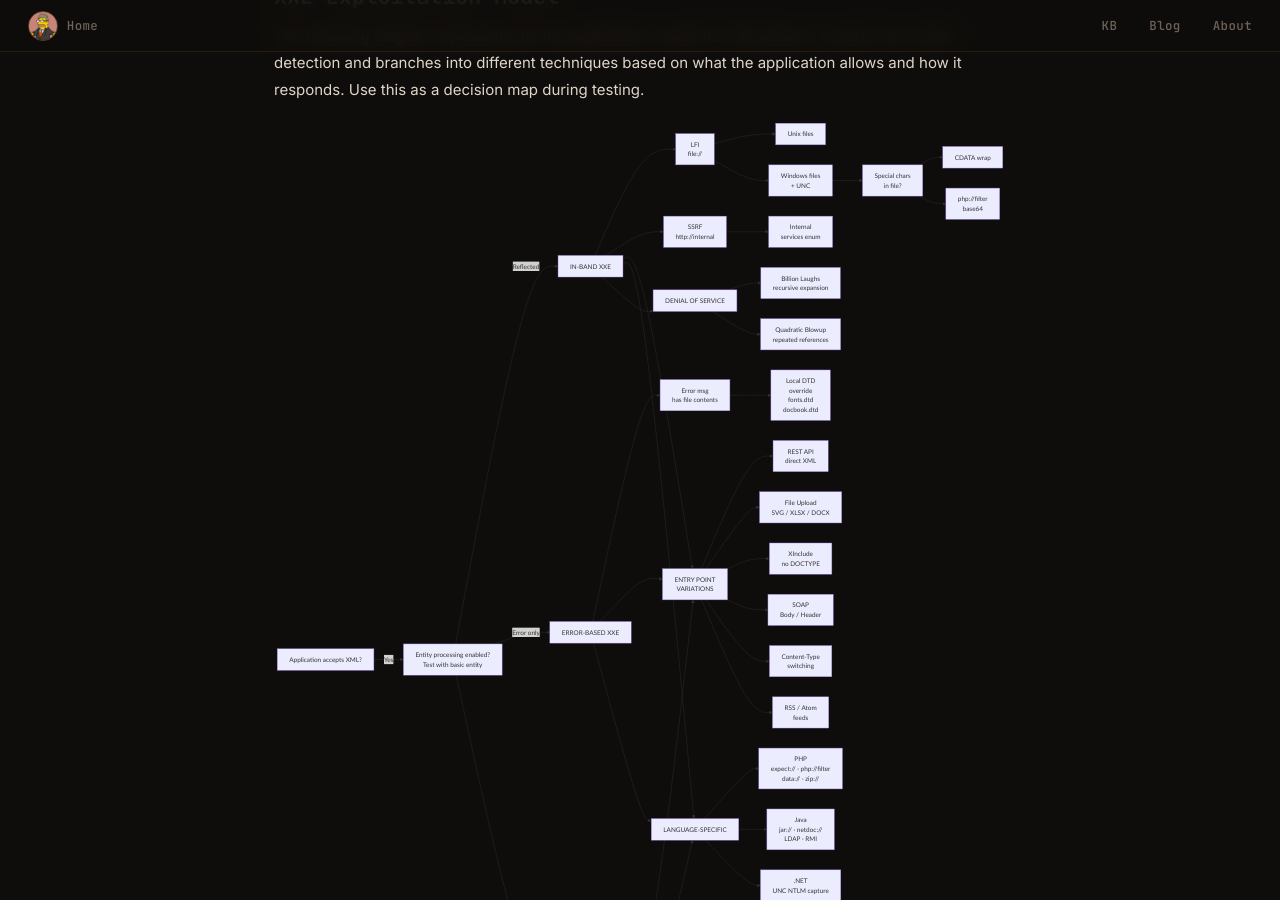
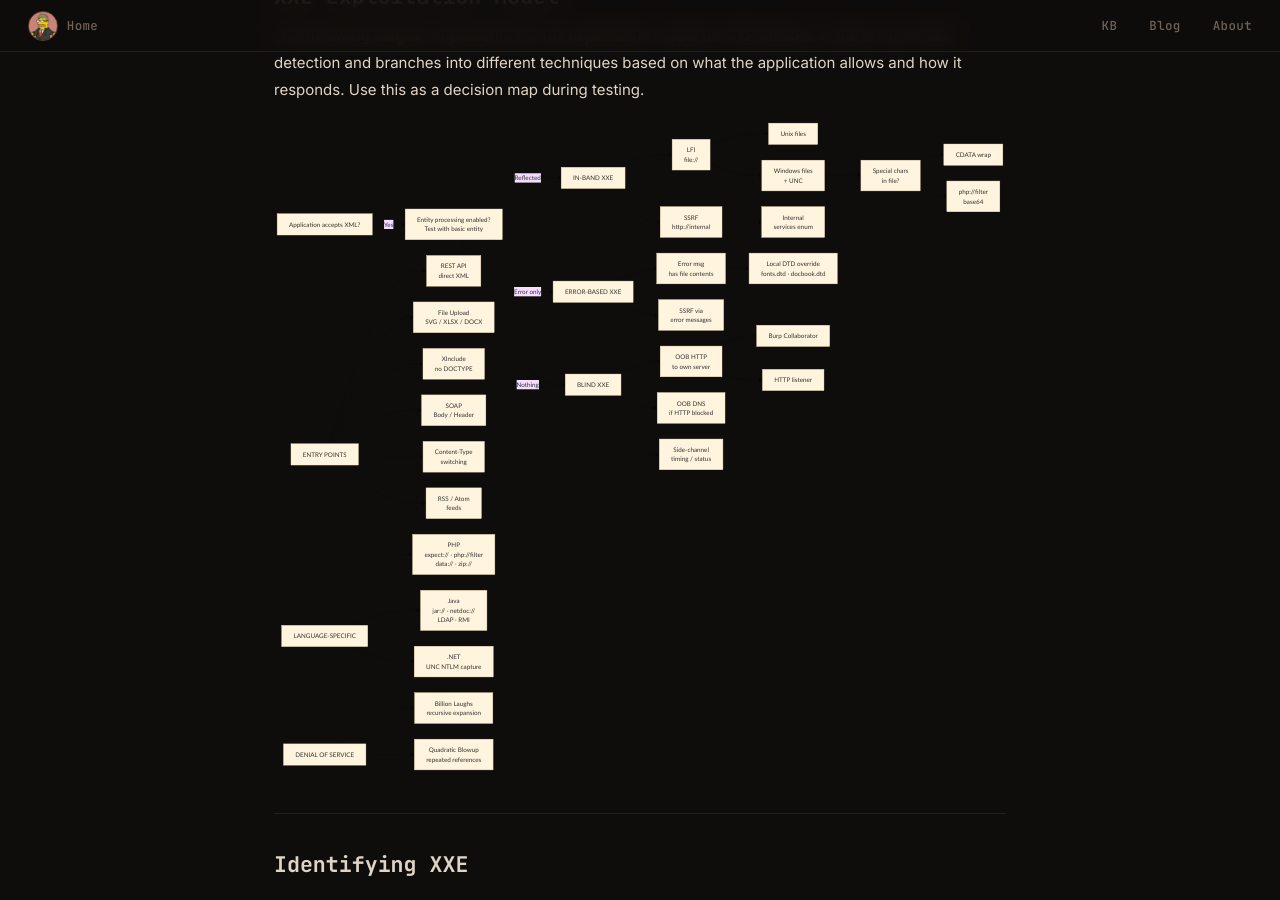
Before and after one commit to HansMolemanPNG/hansmolemanpng.github.io, an MkDocs documentation site: the page built from docs/kb/injection-attacks/xxe.md, in a window 1280 px wide and 900 px high, scrolled down 9648 px. Built offline with MkDocs 1.6.1, drawn with Linux system fonts in a browser that asks for light colours; nearby versions of some CDN libraries; some of the changed lines change nothing that is shown.

Commit message:
Update xxe.md

````diff
--- a/docs/kb/injection-attacks/xxe.md
+++ b/docs/kb/injection-attacks/xxe.md
@@ -303,37 +303,41 @@ Java has the broadest protocol support which is why Java-specific techniques (ja
 The following diagram represents the full exploitation model for XXE attacks. It starts from initial detection and branches into different techniques based on what the application allows and how it responds. Use this as a decision map during testing.
 
 ```mermaid
+%%{init: {'theme': 'base', 'flowchart': {'rankSpacing': 60, 'nodeSpacing': 40}}}%%
 graph LR
+
+    %% ROOT
     A[Application accepts XML?] -->|Yes| B[Entity processing enabled?\nTest with basic entity]
+
+    %% THREE BRANCHES
     B -->|Reflected| C[IN-BAND XXE]
     B -->|Error only| D[ERROR-BASED XXE]
     B -->|Nothing| E[BLIND XXE]
 
+    %% IN-BAND
     C --> F[LFI\nfile://]
     C --> G[SSRF\nhttp://internal]
-
     F --> F1[Unix files]
     F --> F2[Windows files\n+ UNC]
     F2 --> F3[Special chars\nin file?]
     F3 --> F4[CDATA wrap]
     F3 --> F5[php://filter\nbase64]
-
     G --> G1[Internal\nservices enum]
 
+    %% ERROR-BASED
     D --> D1[Error msg\nhas file contents]
-    D1 --> D2[Local DTD\noverride\nfonts.dtd\ndocbook.dtd]
-
+    D1 --> D2[Local DTD override\nfonts.dtd · docbook.dtd]
+    D --> D3[SSRF via\nerror messages]
+
+    %% BLIND
     E --> E1[OOB HTTP\nto own server]
     E --> E2[OOB DNS\nif HTTP blocked]
     E --> E3[Side-channel\ntiming / status]
-
     E1 --> E1a[Burp Collaborator]
     E1 --> E1b[HTTP listener]
 
-    C --> EP[ENTRY POINT\nVARIATIONS]
-    D --> EP
-    E --> EP
-
+    %% ENTRY POINTS — independent block
+    EP[ENTRY POINTS]
     EP --> EP1[REST API\ndirect XML]
     EP --> EP2[File Upload\nSVG / XLSX / DOCX]
     EP --> EP3[XInclude\nno DOCTYPE]
@@ -341,17 +345,17 @@ graph LR
     EP --> EP5[Content-Type\nswitching]
     EP --> EP6[RSS / Atom\nfeeds]
 
-    C --> LS[LANGUAGE-SPECIFIC]
-    D --> LS
-    E --> LS
-
+    %% LANGUAGE-SPECIFIC — independent block
+    LS[LANGUAGE-SPECIFIC]
     LS --> LS1[PHP\nexpect:// · php://filter\ndata:// · zip://]
     LS --> LS2[Java\njar:// · netdoc://\nLDAP · RMI]
     LS --> LS3[.NET\nUNC NTLM capture]
 
-    C --> DOS[DENIAL OF SERVICE]
+    %% DoS — independent block
+    DOS[DENIAL OF SERVICE]
     DOS --> DOS1[Billion Laughs\nrecursive expansion]
     DOS --> DOS2[Quadratic Blowup\nrepeated references]
+
 ```
 
 -----
````
